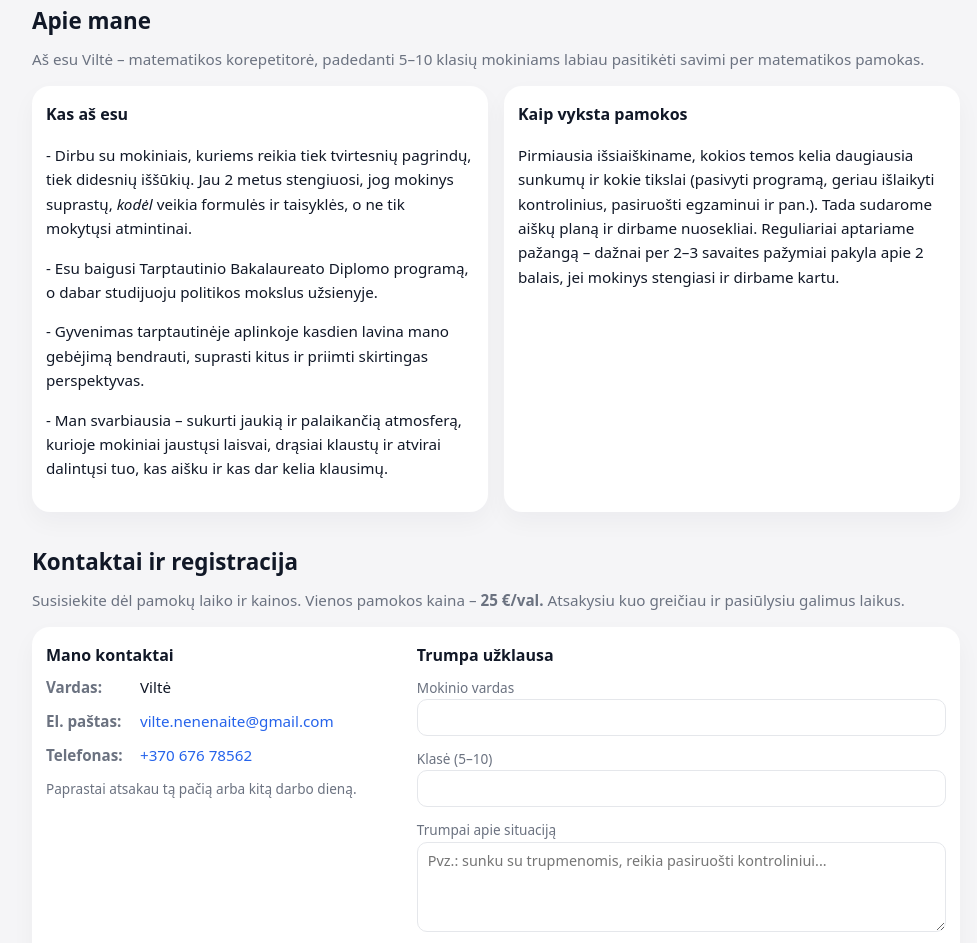
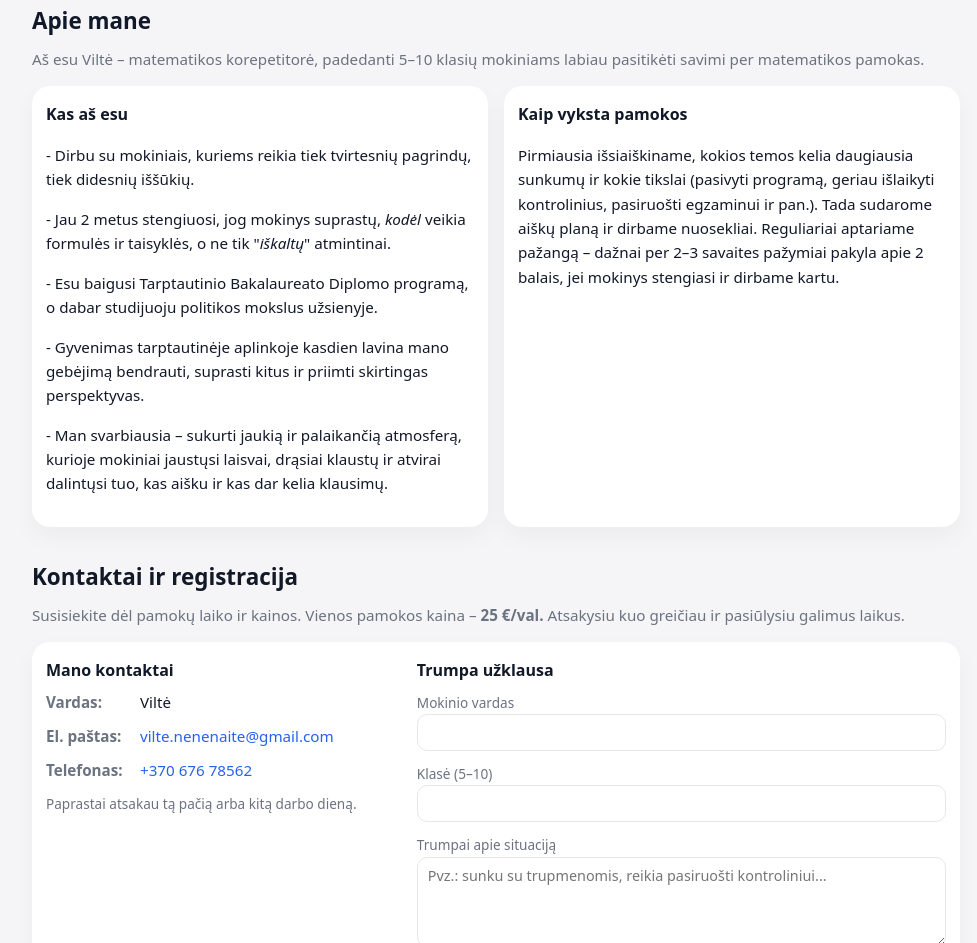
Before and after one commit to nenenaite/nenenaite, a plain HTML site: page index.html in a window 1280 px wide. Shown: the part 908-1851 px from the top of the page, without its empty margins (144-1121 px from the left). Drawn offline with Linux system fonts and the light colour scheme.

Commit message:
Update index.html

```diff
--- a/index.html
+++ b/index.html
@@ -388,8 +388,10 @@
           <h3>Kas aš esu</h3>
           <p>
             - Dirbu su mokiniais, kuriems reikia tiek tvirtesnių pagrindų,
-            tiek didesnių iššūkių. Jau 2 metus stengiuosi, jog mokinys suprastų,
-            <em>kodėl</em> veikia formulės ir taisyklės, o ne tik mokytųsi atmintinai.
+            tiek didesnių iššūkių.
+          <p>
+            - Jau 2 metus stengiuosi, jog mokinys suprastų,
+            <em>kodėl</em> veikia formulės ir taisyklės, o ne tik "<em>iškaltų</em>" atmintinai.
           <p>
             - Esu baigusi Tarptautinio Bakalaureato Diplomo programą,
             o dabar studijuoju politikos mokslus užsienyje.
```
